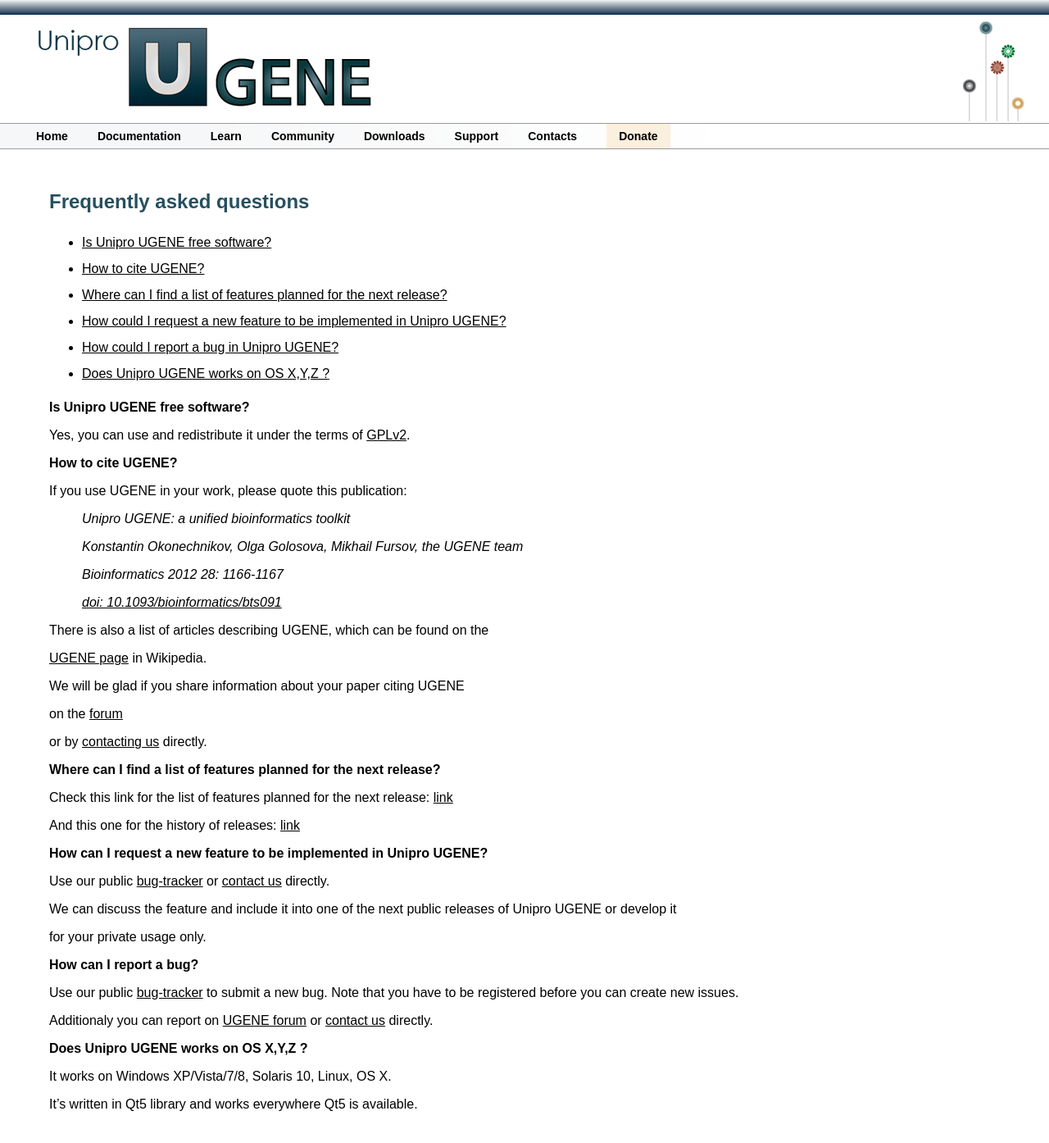
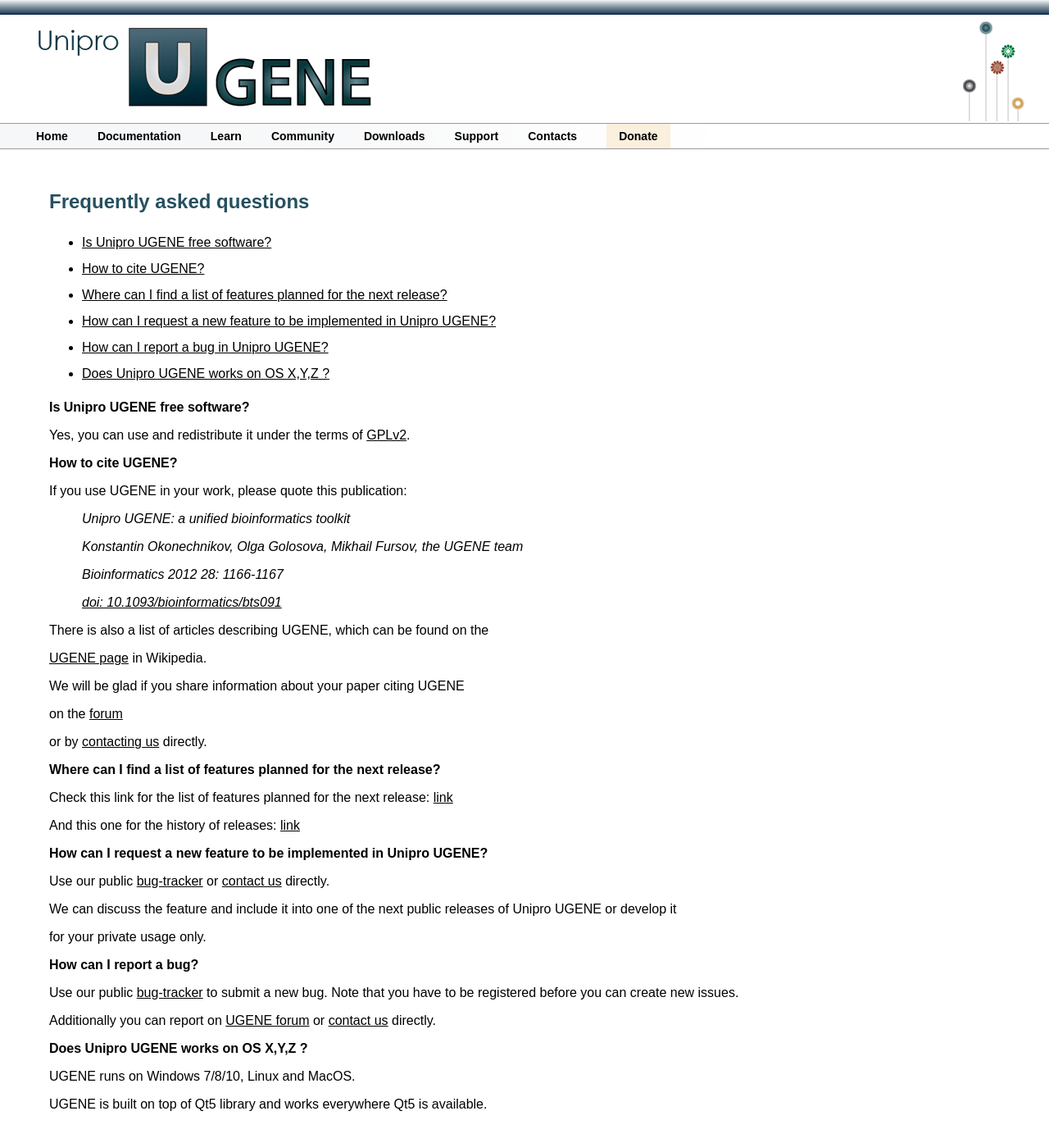
Before and after one commit to ugeneunipro/ugeneunipro.github.io, a Jekyll site: the page built from docs/faq.html, in a window 1280 px wide and 1400 px high. Shown: the top 1394 px of the window at 82% size. Built offline with Jekyll 4.4.1, drawn with Linux system fonts in a browser that asks for light colours.

Commit message:
#11 Fix text on faq page

```diff
--- a/docs/faq.html
+++ b/docs/faq.html
@@ -19,10 +19,10 @@
                 <a href="#next_release">Where can I find a list of features planned for the next release?</a>
             </li>
             <li>
-                <a href="#custom_feature">How could I request a new feature to be implemented in Unipro UGENE?</a>
+                <a href="#custom_feature">How can I request a new feature to be implemented in Unipro UGENE?</a>
             </li>
             <li>
-                <a href="#bug">How could I report a bug in Unipro UGENE?</a>
+                <a href="#bug">How can I report a bug in Unipro UGENE?</a>
             </li>
             <li>
                 <a href="#os">Does Unipro UGENE works on OS X,Y,Z ?</a>
@@ -105,16 +105,15 @@
         before you can create new issues.
     </p>
     <p>
-        Additionaly you can report on <a href="http://ugene.unipro.ru/forum">UGENE forum</a> or <a
-            href="/contacts.html">contact
-        us</a> directly.
+        Additionally you can report on <a href="http://ugene.unipro.ru/forum">UGENE forum</a> or <a href="/contacts.html">contact us</a> directly.
     </p>
     <p>
         <a name="os"><b>Does Unipro UGENE works on OS X,Y,Z ?</b></a>
     </p>
     <p>
-        It works on Windows XP/Vista/7/8, Solaris 10, Linux, OS X.
+        UGENE runs on Windows 7/8/10, Linux and MacOS.
     </p>
     <p>
-        It&#8217;s written in Qt5 library and works everywhere Qt5 is available.</p>
+        UGENE is built on top of Qt5 library and works everywhere Qt5 is available.
+    </p>
 </div>
--- a/docs/ru/faq.html
+++ b/docs/ru/faq.html
@@ -114,7 +114,7 @@
         <a name="os"><b>Работает ли UGENE на операционной системе X, Y, Z?</b></a>
     </p>
     <p>
-        UGENE работает (и тестируется) на Windows XP/Vista, Solaris 10, Linux, MacOS.
+        UGENE работает на Windows 8/9/10, Linux и MacOS.
     </p>
     <p>
         Поскольку UGENE написан с использованием библиотеки Qt, то в общем случае наше ПО работает везде, где поддерживается Qt5.</p>
```
